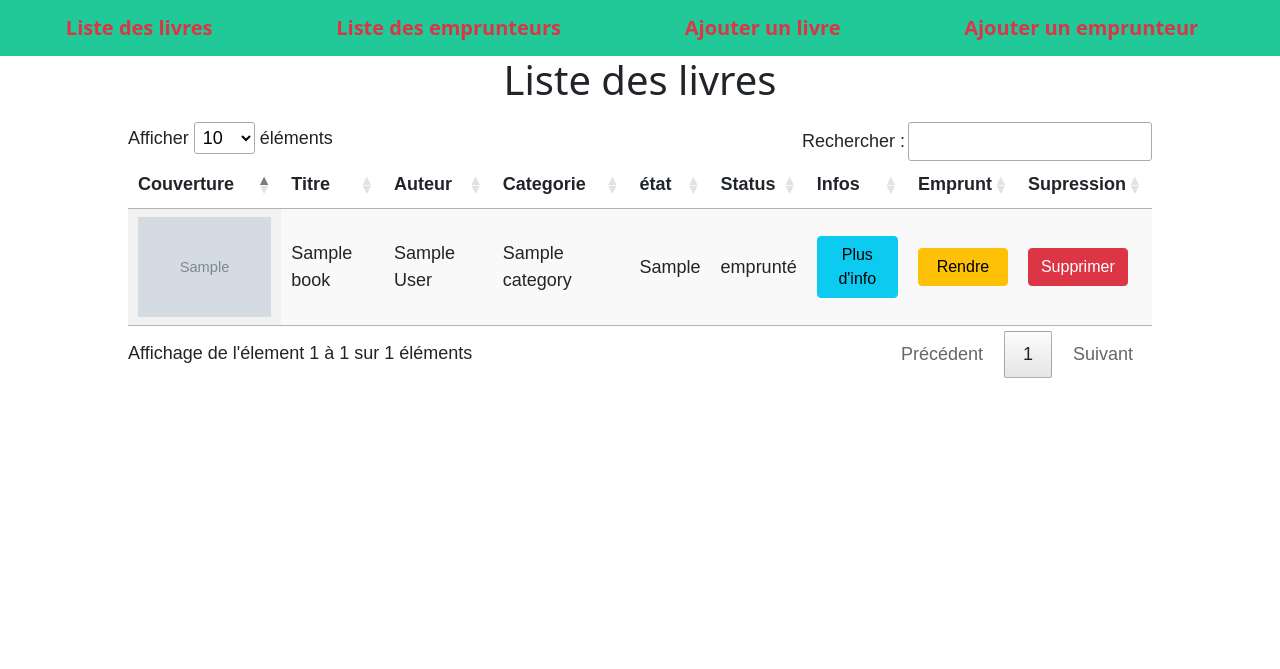
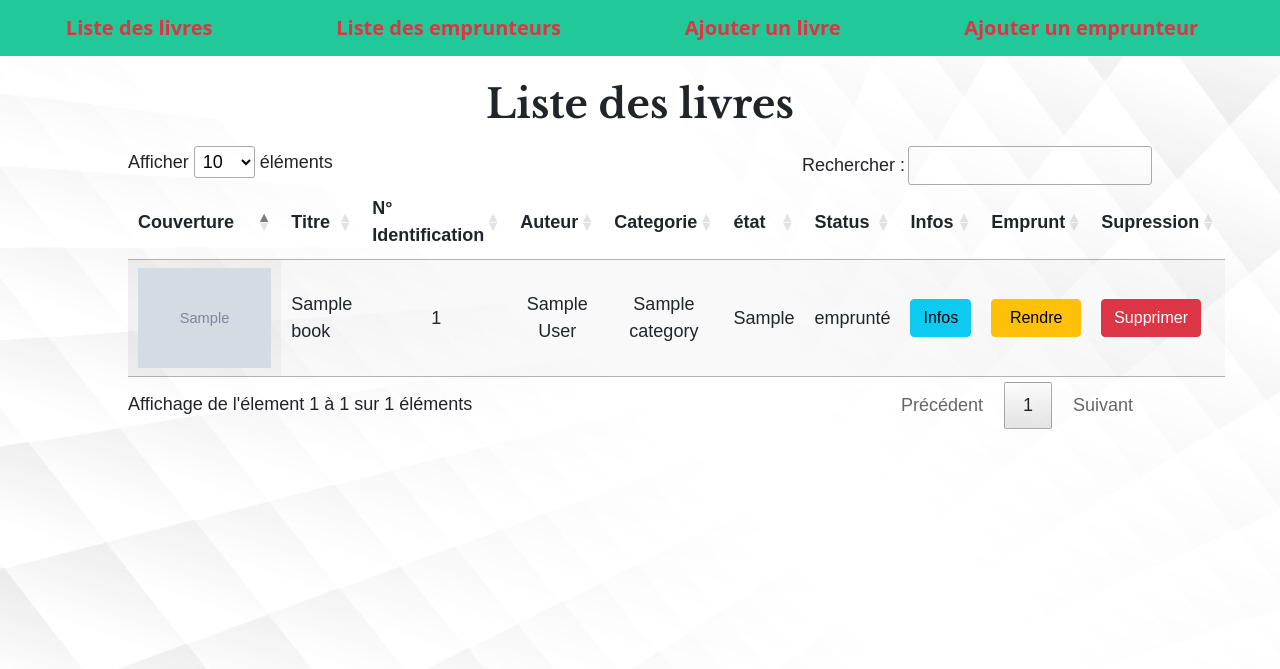
Before and after one commit to LopezRemi/Ecf_symfony, a Symfony app: template templates/books/listing.html.twig in a window 1280 px wide. Shown: the top 669 px of the page. Run offline with Twig, Linux system fonts and the light colour scheme; the template is opened without the code that fills it: most values are stand-ins (such as "Sample title", 1, 10 or a date in 2020); grey boxes marked "Sample" are stand-in pictures; some libraries are stand-ins or nearby versions.

Commit message:
mise en place des background et style divers

```diff
--- a/templates/base.html.twig
+++ b/templates/base.html.twig
@@ -9,25 +9,99 @@
 		<link
 		href="https://cdn.jsdelivr.net/npm/bootstrap@5.1.3/dist/css/bootstrap.min.css" rel="stylesheet" integrity="sha384-1BmE4kWBq78iYhFldvKuhfTAU6auU8tT94WrHftjDbrCEXSU1oBoqyl2QvZ6jIW3" crossorigin="anonymous">
 		{# Run `composer require symfony/webpack-encore-bundle` to start using Symfony UX #}
+		<link rel="preconnect" href="https://fonts.googleapis.com">
+		<link rel="preconnect" href="https://fonts.gstatic.com" crossorigin>
+		<link href="https://fonts.googleapis.com/css2?family=Libre+Baskerville:wght@700&display=swap" rel="stylesheet">
+		<link rel="stylesheet" type="text/css" href="https://cdn.datatables.net/1.11.3/css/jquery.dataTables.min.css">
+
 		{% block stylesheets %}
 			{{ encore_entry_link_tags('app') }}
 		{% endblock %}
+		<script type="text/javascript" src="https://code.jquery.com/jquery-3.5.1.js"></script>
+		<script type="text/javascript" src="https://cdn.datatables.net/1.11.3/js/jquery.dataTables.min.js"></script>
+		<script type="text/javascript">
 
+			$(document).ready(function () {
+$('#example').DataTable({
+language: {
+processing: "Traitement en cours...",
+search: "Rechercher&nbsp;:",
+lengthMenu: "Afficher _MENU_ &eacute;l&eacute;ments",
+info: "Affichage de l'&eacute;lement _START_ &agrave; _END_ sur _TOTAL_ &eacute;l&eacute;ments",
+infoEmpty: "Affichage de l'&eacute;lement 0 &agrave; 0 sur 0 &eacute;l&eacute;ments",
+infoFiltered: "(filtr&eacute; de _MAX_ &eacute;l&eacute;ments au total)",
+infoPostFix: "",
+loadingRecords: "Chargement en cours...",
+zeroRecords: "Aucun &eacute;l&eacute;ment &agrave; afficher",
+emptyTable: "Aucune donnée disponible dans le tableau",
+paginate: {
+first: "Premier",
+previous: "Pr&eacute;c&eacute;dent",
+next: "Suivant",
+last: "Dernier"
+},
+aria: {
+sortAscending: ": activer pour trier la colonne par ordre croissant",
+sortDescending: ": activer pour trier la colonne par ordre décroissant"
+}
+}
+});
+});
+		</script>
 		{% block javascripts %}
 			{{ encore_entry_script_tags('app') }}
 		{% endblock %}
+		<style>
+			.bg {
+				background-image: url(../../images/background2.jpg);
+			}
+
+			#example {
+				background: none;
+			}
+			.example-wrapper {
+				margin: 1em auto;
+				max-width: 80%;
+				width: 95%;
+				font: 18px / 1.5 sans-serif;
+			}
+			#coverListing {
+				display: flex;
+				justify-content: center;
+				height: 100px;
+			}
+			#coverPresentation {
+				display: flex;
+				justify-content: center;
+				height: 500px;
+			}
+			.presentation-livre {
+				margin: 1em auto;
+				max-width: 900px;
+				width: 80%;
+				font: 18px / 1.5 sans-serif;
+			}
+			.title {
+				font-family: 'Libre Baskerville', serif;
+			}
+			.navbar {
+				background-color: #20c997;
+			}
+		</style>
 	</head>
-	<body>
+	<body class="bg">
 
-		<nav class="navbar sticky-top navbar-light" style="background-color: #20c997;">
+		<nav class="navbar sticky-top navbar-light">
 			<div class="container-fluid d-flex justify-content-around">
 				<a class="navbar-brand" style="color: #dc3545; font-weight: bolder;" href="{{ path('books_listing' )}}">Liste des livres</a>
 				<a class="navbar-brand" style="color: #dc3545; font-weight: bolder;" href="{{ path('users_listing' )}}">Liste des emprunteurs</a>
 				<a class="navbar-brand" style="color: #dc3545; font-weight: bolder;" href="{{ path('book_create' )}}">Ajouter un livre</a>
 				<a class="navbar-brand" style="color: #dc3545; font-weight: bolder;" href="{{ path('user_create' )}}">Ajouter un emprunteur</a>
-			{% if is_granted('IS_AUTHENTICATED_FULLY') %}
-				<a class="btn btn-danger my-3" href="{{path('app_logout')}}"> Deconnexion </a>
-			{% endif %}
+				{% if is_granted('IS_AUTHENTICATED_FULLY') %}
+					<a class="btn btn-danger my-3" href="{{path('app_logout')}}">
+						Deconnexion
+					</a>
+				{% endif %}
 			</div>
 		</nav>
 
--- a/templates/books/listing.html.twig
+++ b/templates/books/listing.html.twig
@@ -3,65 +3,15 @@
 {% block title %}Liste des livres
 {% endblock %}
 
-{% block stylesheets %}
-	<link rel="stylesheet" type="text/css" href="https://cdn.datatables.net/1.11.3/css/jquery.dataTables.min.css">
-{% endblock %}
+{% block stylesheets %}{% endblock %}
 
-{% block javascripts %}
-	<script type="text/javascript" src="https://code.jquery.com/jquery-3.5.1.js"></script>
-	<script type="text/javascript" src="https://cdn.datatables.net/1.11.3/js/jquery.dataTables.min.js"></script>
-	<script type="text/javascript">
-
-		$(document).ready(function () {
-$('#example').DataTable({
-language: {
-processing: "Traitement en cours...",
-search: "Rechercher&nbsp;:",
-lengthMenu: "Afficher _MENU_ &eacute;l&eacute;ments",
-info: "Affichage de l'&eacute;lement _START_ &agrave; _END_ sur _TOTAL_ &eacute;l&eacute;ments",
-infoEmpty: "Affichage de l'&eacute;lement 0 &agrave; 0 sur 0 &eacute;l&eacute;ments",
-infoFiltered: "(filtr&eacute; de _MAX_ &eacute;l&eacute;ments au total)",
-infoPostFix: "",
-loadingRecords: "Chargement en cours...",
-zeroRecords: "Aucun &eacute;l&eacute;ment &agrave; afficher",
-emptyTable: "Aucune donnée disponible dans le tableau",
-paginate: {
-first: "Premier",
-previous: "Pr&eacute;c&eacute;dent",
-next: "Suivant",
-last: "Dernier"
-},
-aria: {
-sortAscending: ": activer pour trier la colonne par ordre croissant",
-sortDescending: ": activer pour trier la colonne par ordre décroissant"
-}
-}
-});
-});
-	</script>
-{% endblock %}
+{% block javascripts %}{% endblock %}
 
 {% block body %}
 
-	<style>
-		.example-wrapper {
-			margin: 1em auto;
-			max-width: 80%;
-			width: 95%;
-			font: 18px / 1.5 sans-serif;
-		}
-		.example-wrapper code {
-			background: #F5F5F5;
-			padding: 2px 6px;
-		}
-		#cover {
-			display: flex;
-			justify-content: center;
-			height: 100px;
-		}
-	</style>
+
 	<center>
-		<h1>Liste des livres</h1>
+		<h1 class="title mt-4">Liste des livres</h1>
 	</center>
 	<div class="example-wrapper">
 
@@ -70,11 +20,9 @@ sortDescending: ": activer pour trier la colonne par ordre décroissant"
 				<tr>
 					<th>Couverture</th>
 					<th>Titre</th>
+					<th>N° Identification</th>
 					<th>Auteur</th>
 					<th>Categorie</th>
-					{# <th>Date</th> #}
-					{# <th>Résumé</th> #}
-					{# <th>Editeur</th> #}
 					<th>état</th>
 					<th>Status</th>
 					<th>Infos</th>
@@ -89,24 +37,22 @@ sortDescending: ": activer pour trier la colonne par ordre décroissant"
 					{% for book in books %}
 
 						<tr>
-						<td id="cover"><img src="/ecf_symfony/src/uploads/{{ book.getCover() }}"> </td>
+						<td id="coverListing"><img src="/ecf_symfony/src/uploads/{{ book.getCover() }}"> </td>
 						<td>{{ book.getTitle() }}</td>
-						<td>{{ book.getAuthor()}}</td>
-						<td>{{ book.getCategory()}}</td>
-						{# <td>{{ book.getReleaseDate()|date('d/m/Y') }}</td> #}
-						{# <td>{{ book.getSummary() }}</td> #}
-						{# <td>{{ book.getEditor()}}</td> #}
-						<td>{{ book.getBookCondition()}}</td>
-						<td>
+						<td class="text-center">{{ book.getId()}}</td>
+						<td class="text-center">{{ book.getAuthor()}}</td>
+						<td class="text-center">{{ book.getCategory()}}</td>
+						<td class="text-center">{{ book.getBookCondition()}}</td>
+						<td class="text-center">
 							{% if book.getStatus() == 1 %}
 								disponible
 							{% else %}
 								emprunté
 							{% endif %}
 						</td>
-						<td>
-							<a class="btn btn-info" href="{{ path('book_description', {'id': book.getId()} )}}">
-								Plus d'info
+						<td class="">
+							<a class="btn btn-info w-100" href="{{ path('book_description', {'id': book.getId()} )}}">
+								Infos
 							</a>
 						</td>
 						<td>
```
Also changed, not shown: templates/books/description.html.twig (+4 -13 lines), templates/login/index.html.twig (+9 -5 lines), templates/user/listing.html.twig (+2 -38 lines), images/background.jpg (added), images/background2.jpg (added), images/background3.jpg (added), images/bgaccueil.jpg (added), images/bgdesc.jpg (added), 1 other file.
